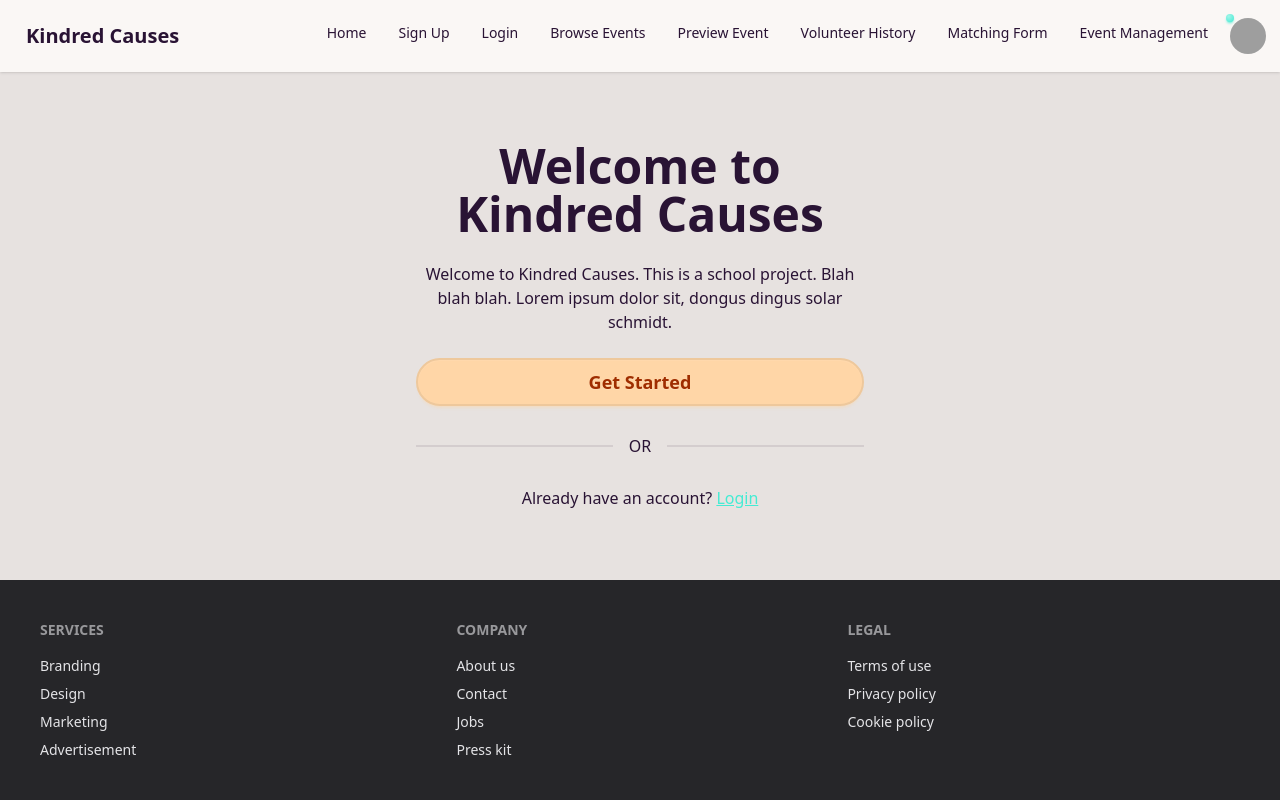
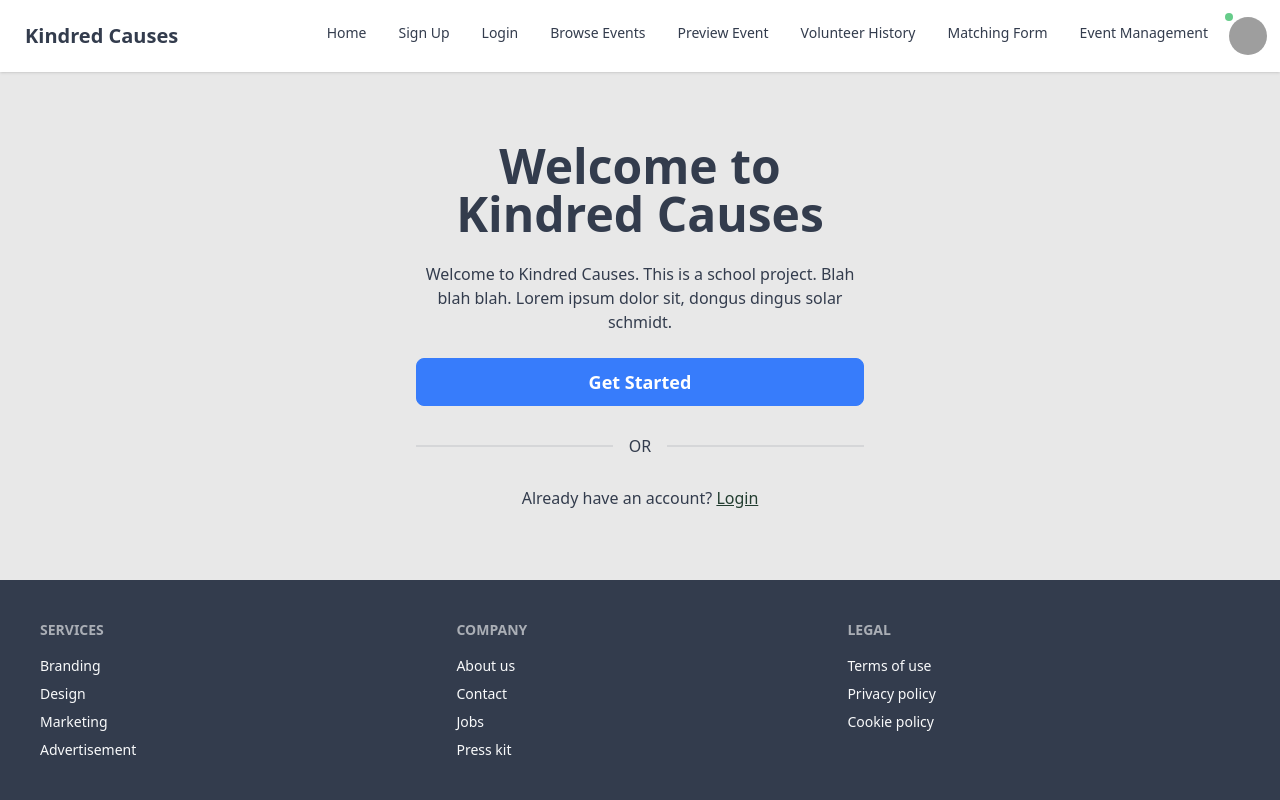
Before and after one commit to alesss-b/kindred-causes, a Django app: page / in a window 1280 px wide. Run offline with Django 5.2, Linux system fonts and the light colour scheme; style sheets or scripts are compiled from the project's sources; grey boxes are pictures that could not be loaded.

Commit message:
Updated theming

```diff
--- a/kindred_causes/main/static/css/input.css
+++ b/kindred_causes/main/static/css/input.css
@@ -2,10 +2,88 @@
 @plugin "daisyui";
 
 
+
+
+
+@plugin "daisyui/theme" {
+  name: "emerald";
+  default: true;
+  prefersdark: true;
+  color-scheme: "light";
+  --color-base-100: oklch(100% 0 0);
+  --color-base-200: oklch(93% 0 0);
+  --color-base-300: oklch(86% 0 0);
+  --color-base-content: oklch(35.519% 0.032 262.988);
+  --color-primary: oklch(76.662% 0.135 153.45);
+  --color-primary-content: oklch(33.387% 0.04 162.24);
+  --color-secondary: oklch(61.302% 0.202 261.294);
+  --color-secondary-content: oklch(100% 0 0);
+  --color-accent: oklch(72.772% 0.149 33.2);
+  --color-accent-content: oklch(0% 0 0);
+  --color-neutral: oklch(35.519% 0.032 262.988);
+  --color-neutral-content: oklch(98.462% 0.001 247.838);
+  --color-info: oklch(72.06% 0.191 231.6);
+  --color-info-content: oklch(0% 0 0);
+  --color-success: oklch(64.8% 0.15 160);
+  --color-success-content: oklch(0% 0 0);
+  --color-warning: oklch(84.71% 0.199 83.87);
+  --color-warning-content: oklch(0% 0 0);
+  --color-error: oklch(71.76% 0.221 22.18);
+  --color-error-content: oklch(0% 0 0);
+  --radius-selector: 1rem;
+  --radius-field: 0.5rem;
+  --radius-box: 1rem;
+  --size-selector: 0.25rem;
+  --size-field: 0.25rem;
+  --border: 1px;
+  --depth: 0;
+  --noise: 0;
+}
+
+
+
+
+
+@plugin "daisyui/theme" {
+  name: "garden";
+  default: false;
+  prefersdark: false;
+  color-scheme: "light";
+  --color-base-100: oklch(92.951% 0.002 17.197);
+  --color-base-200: oklch(86.445% 0.002 17.197);
+  --color-base-300: oklch(79.938% 0.001 17.197);
+  --color-base-content: oklch(16.961% 0.001 17.32);
+  --color-primary: oklch(62.45% 0.278 3.836);
+  --color-primary-content: oklch(100% 0 0);
+  --color-secondary: oklch(48.495% 0.11 355.095);
+  --color-secondary-content: oklch(89.699% 0.022 355.095);
+  --color-accent: oklch(56.273% 0.054 154.39);
+  --color-accent-content: oklch(100% 0 0);
+  --color-neutral: oklch(24.155% 0.049 89.07);
+  --color-neutral-content: oklch(92.951% 0.002 17.197);
+  --color-info: oklch(72.06% 0.191 231.6);
+  --color-info-content: oklch(0% 0 0);
+  --color-success: oklch(64.8% 0.15 160);
+  --color-success-content: oklch(0% 0 0);
+  --color-warning: oklch(84.71% 0.199 83.87);
+  --color-warning-content: oklch(0% 0 0);
+  --color-error: oklch(71.76% 0.221 22.18);
+  --color-error-content: oklch(0% 0 0);
+  --radius-selector: 1rem;
+  --radius-field: 0.5rem;
+  --radius-box: 1rem;
+  --size-selector: 0.25rem;
+  --size-field: 0.25rem;
+  --border: 1px;
+  --depth: 0;
+  --noise: 0;
+}
+
+
 @plugin "daisyui/theme" {
     name: "cupcake";
-    default: true;
-    prefersdark: true;
+    default: false;
+    prefersdark: false;
     color-scheme: "light";
     --color-base-100: oklch(97.788% 0.004 56.375);
     --color-base-200: oklch(93.982% 0.007 61.449);
--- a/kindred_causes/main/templates/form.html
+++ b/kindred_causes/main/templates/form.html
@@ -4,7 +4,7 @@
 
 {% block content %}
     <div class="flex grow justify-around items-center my-15">
-        <form class="accent bg-base-300 rounded-2xl h-fit flex flex-col space-y-10 p-10 min-w-md">
+        <form class="accent bg-base-200 rounded-2xl h-fit flex flex-col space-y-10 p-10 min-w-md">
             <div class="text-2xl font-bold">{% block form_title %}{% endblock form_title %}</div>
 
             <div class="flex flex-col justify-between items-center">{% block form_content %}{% endblock form_content %}</div>
--- a/kindred_causes/main/templates/landing.html
+++ b/kindred_causes/main/templates/landing.html
@@ -4,7 +4,7 @@
 
 {% block content %}
 {% load static %}
-<div class="hero min-h-full bg-base-300">
+<div class="hero min-h-full bg-base-200">
     <div class="hero-content text-center">
       <div class="max-w-md">
         <h1 class="text-5xl font-bold">Welcome to Kindred Causes</h1>
@@ -12,11 +12,11 @@
           Welcome to Kindred Causes. This is a school project. Blah blah blah. Lorem ipsum dolor sit, dongus dingus solar schmidt.
         </p>
         <div class="flex w-full flex-col">
-          <a class="btn btn-lg btn-accent" href="{% url 'user_registration' %}">Get Started</a>
+          <a class="btn btn-lg btn-secondary" href="{% url 'user_registration' %}">Get Started</a>
           <div class="divider my-8">OR</div>
           <p>
             Already have an account?
-            <a class="link link-primary type=" submit" href="{% url 'login' %}"">Login</a>
+            <a class="link text-primary-content link-primary type=" submit" href="{% url 'login' %}"">Login</a>
         </p>
         </div>
       </div>
--- a/kindred_causes/main/templates/login.html
+++ b/kindred_causes/main/templates/login.html
@@ -39,12 +39,12 @@
 {% endblock form_content%}
 
 {% block form_buttons %}
-<button class=" btn w-full btn-primary" type="submit">Login</button>
+<button class=" btn w-full btn-neutral" type="submit">Login</button>
 {% endblock form_buttons %}
 
 {% block form_messages%}
 <p>
     New to Kindred Causes?
-    <a class="link link-primary type=" submit" href="{% url 'user_registration' %}"">Create an Account</a>
+    <a class="link text-primary-content link-primary type=" submit" href="{% url 'user_registration' %}"">Create an Account</a>
 </p>
 {% endblock form_messages%}
--- a/kindred_causes/main/templates/table.html
+++ b/kindred_causes/main/templates/table.html
@@ -4,7 +4,7 @@
 
 {% block content %}
     <div class="flex grow justify-around items-center">
-        <form class="accent bg-base-300 rounded-2xl h-fit flex flex-col space-y-10 p-10">
+        <form class="accent bg-base-200 rounded-2xl h-fit flex flex-col space-y-10 p-10">
 
             <div class="flex flex-col space-y-3.5 items-center">{% block table_content %}{% endblock table_content %}</div>
         </form>
--- a/kindred_causes/main/templates/user_registration.html
+++ b/kindred_causes/main/templates/user_registration.html
@@ -62,6 +62,6 @@
 {% block form_messages%}
 <p>
     Already have an account?
-    <a class="link link-primary type=" submit" href="{% url 'login' %}"">Login</a>
+    <a class="link text-primary-content link-primary type=" submit" href="{% url 'login' %}"">Login</a>
 </p>
 {% endblock form_messages%}
```
